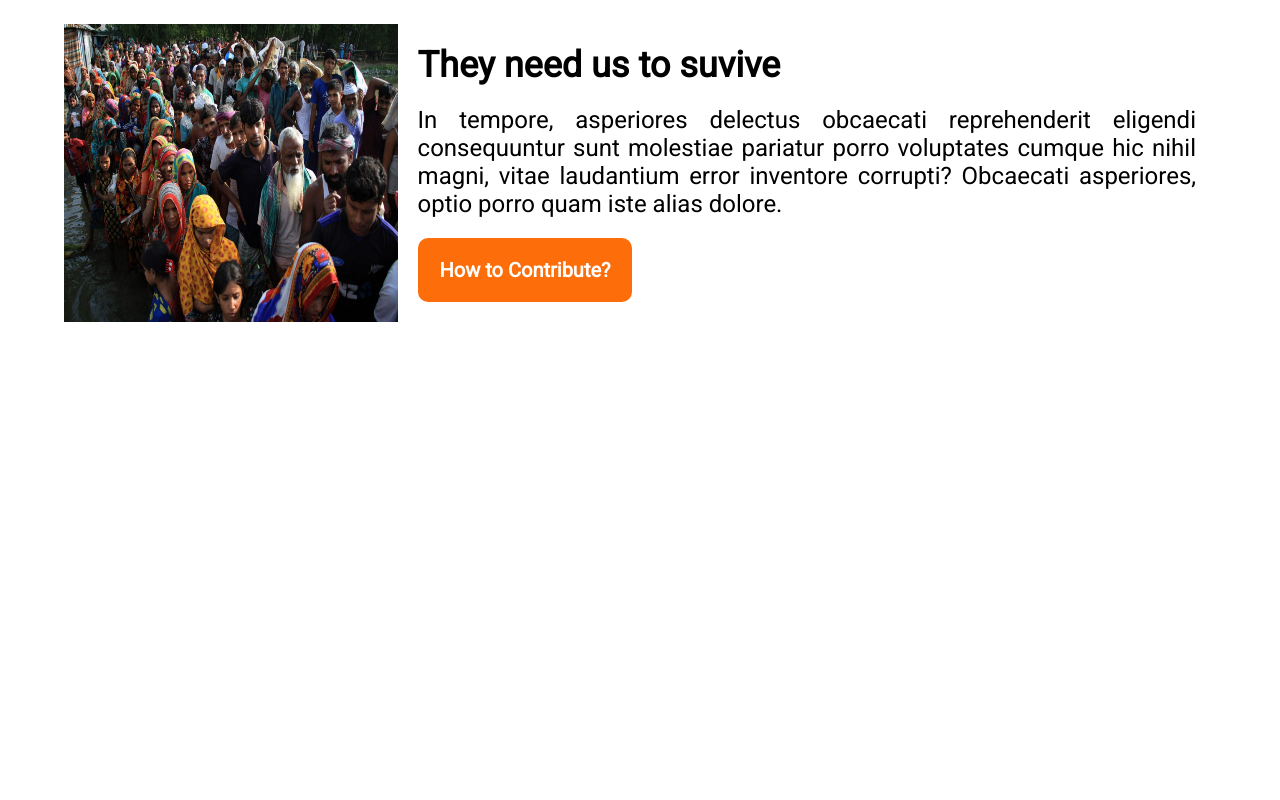
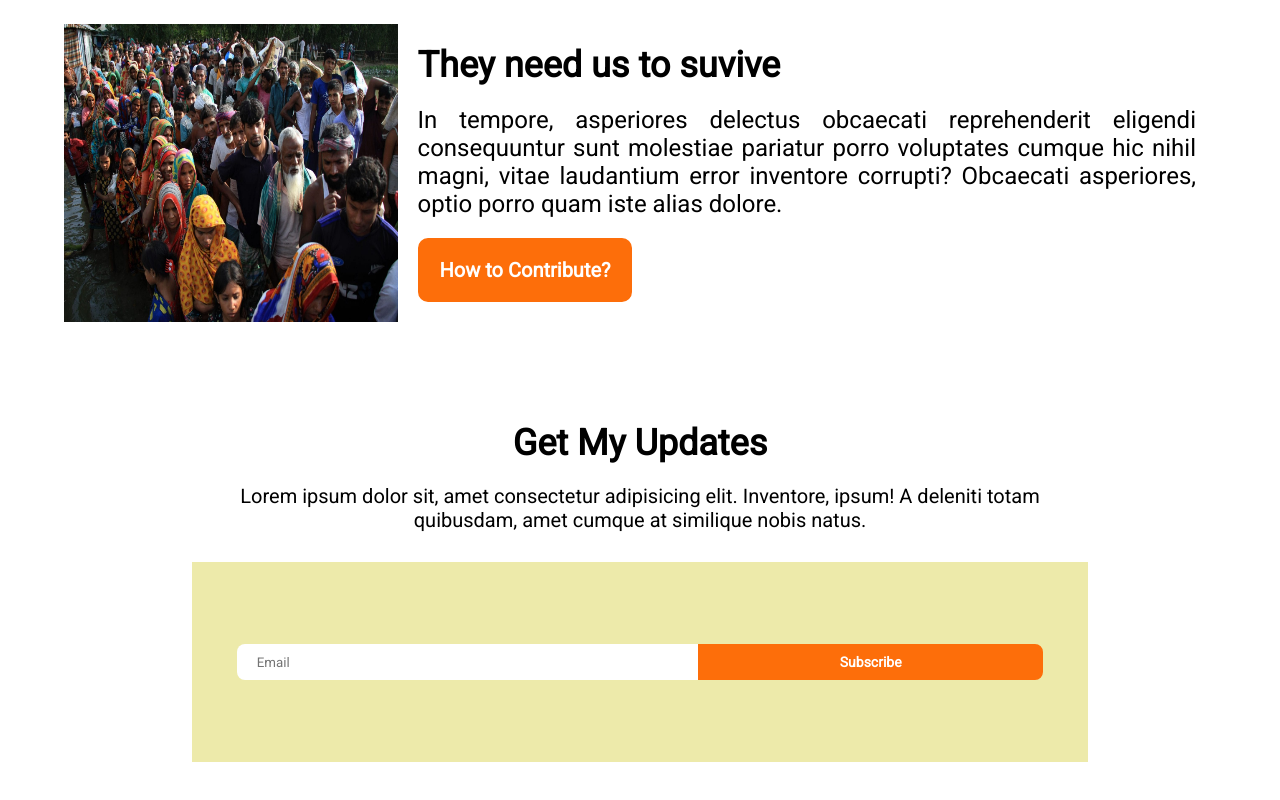
Before and after one commit to muntasir-smm/donate-today, a plain HTML site: page index.html in a window 1280 px wide. Shown: the part 2229-3029 px from the top of the page. Before the commit the page ends 2651 px from the top, so only its background shows below. Drawn offline with Linux system fonts and the light colour scheme; a web font is replaced by a local one.

Commit message:
Email Section Done

```diff
--- a/index.html
+++ b/index.html
@@ -138,6 +138,23 @@
           </div>
         </div>
       </section>
+
+      <!-- Get My Updates -->
+
+      <section class="get-updates">
+        <h2 class="section-title">Get My Updates</h2>
+        <p class="section-description">
+          Lorem ipsum dolor sit, amet consectetur adipisicing elit. Inventore,
+          ipsum! A deleniti totam quibusdam, amet cumque at similique nobis
+          natus.
+        </p>
+        <div class="subscribe-section">
+          <div class="email-section">
+            <input type="email" name="email" id="email" placeholder="Email" />
+            <button class="btn-primary btn-sub" type="submit">Subscribe</button>
+          </div>
+        </div>
+      </section>
     </main>
   </body>
 </html>
--- a/style/style.css
+++ b/style/style.css
@@ -180,3 +180,51 @@ section {
 .blog-image img {
   width: 100%;
 }
+
+/* Get My Updates */
+.get-updates {
+  display: flex;
+  flex-direction: column;
+  justify-content: center;
+  align-items: center;
+}
+.subscribe-section {
+  background-color: #edeaaa;
+  height: 200px;
+  width: 100%;
+  display: flex;
+  align-items: center;
+  justify-content: center;
+  gap: 0;
+}
+
+.email-section {
+  width: 90%;
+  display: flex;
+  align-items: center;
+  justify-content: center;
+  gap: 0;
+}
+
+#email {
+  width: 55%;
+  height: 36px;
+  border: none;
+  border-radius: 0px;
+  border-top-left-radius: 8px;
+  border-bottom-left-radius: 8px;
+  padding: 0px 20px;
+}
+input:focus-visible {
+  outline: none;
+}
+
+.btn-sub {
+  height: 36px;
+  width: 45%;
+  font-size: 14px;
+  border-radius: 0px;
+  border-top-right-radius: 8px;
+  border-bottom-right-radius: 8px;
+  padding: 0%;
+}
```
